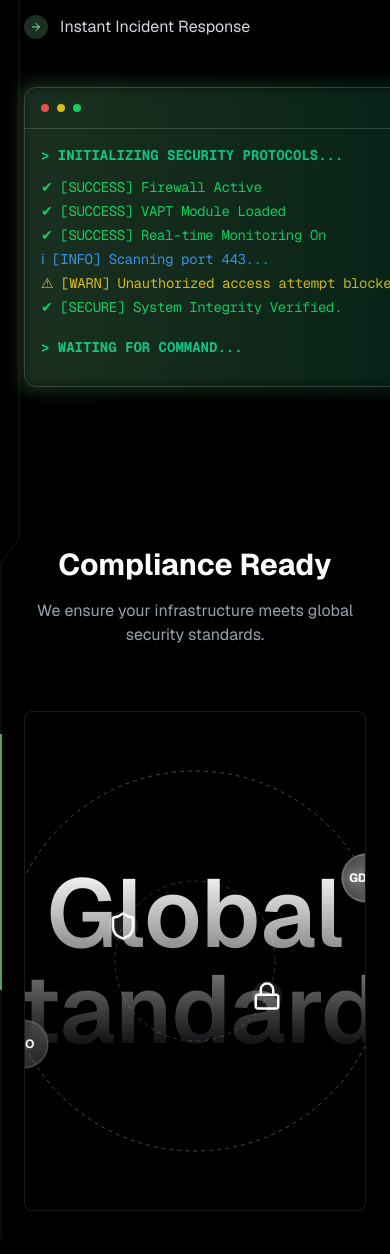
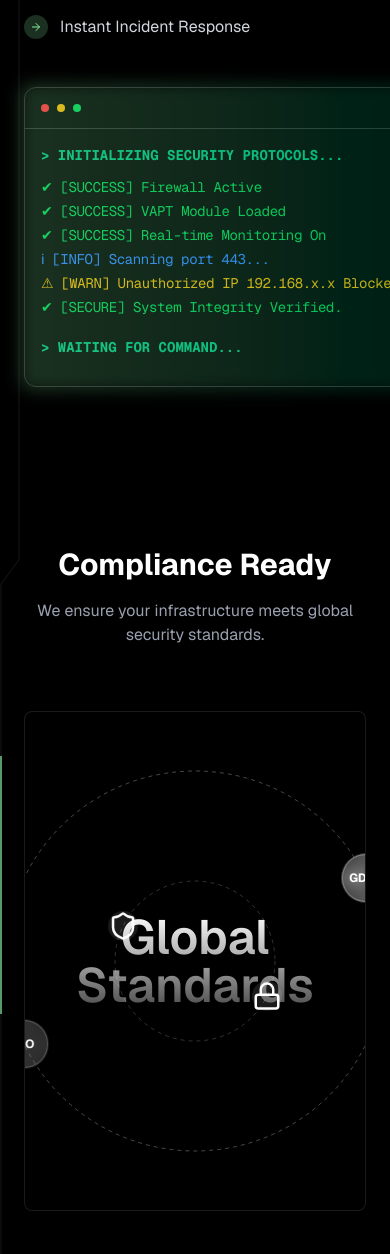
Before and after one commit to VinVGM/ApniSec-Assignment, a Next.js app in the folder app/: page / in a window 390 px wide. Shown: the part 3133-4387 px from the top of the page. Built offline with nearby package versions, Linux system fonts and the light colour scheme.

Commit message:
Fixed a responsiveness issue and Relocation of Readme.md
Fixed a responsiveness issue in landing page and relocated readme.md file

```diff
--- a/app/src/app/page.tsx
+++ b/app/src/app/page.tsx
@@ -216,7 +216,7 @@ export default function LandingPage() {
                                 <span>ℹ [INFO] Scanning port 443...</span>
                             </AnimatedSpan>
                             <AnimatedSpan delay={3500} className="text-yellow-500">
-                                <span>⚠ [WARN] Unauthorized access attempt blocked from IP 192.168.x.x</span>
+                                <span>⚠ [WARN] Unauthorized IP 192.168.x.x Blocked</span>
                             </AnimatedSpan>
                              <AnimatedSpan delay={4500} className="text-green-500">
                                 <span>✔ [SECURE] System Integrity Verified.</span>
@@ -239,7 +239,7 @@ export default function LandingPage() {
                 </div>
 
                 <div className="relative flex h-[500px] w-full flex-col items-center justify-center overflow-hidden rounded-lg bg-black/50 md:shadow-xl border border-white/10">
-                    <span className="pointer-events-none whitespace-pre-wrap bg-gradient-to-b from-black to-gray-300/80 bg-clip-text text-center text-8xl font-semibold leading-none text-transparent dark:from-white dark:to-slate-900/10">
+                    <span className="pointer-events-none whitespace-pre-wrap bg-gradient-to-b from-white to-white/30 bg-clip-text text-center text-5xl md:text-8xl font-semibold leading-none text-transparent">
                         Global Standards
                     </span>
 
```
Also changed, not shown: 2 other files (tests, documents, lock files or other folders).
